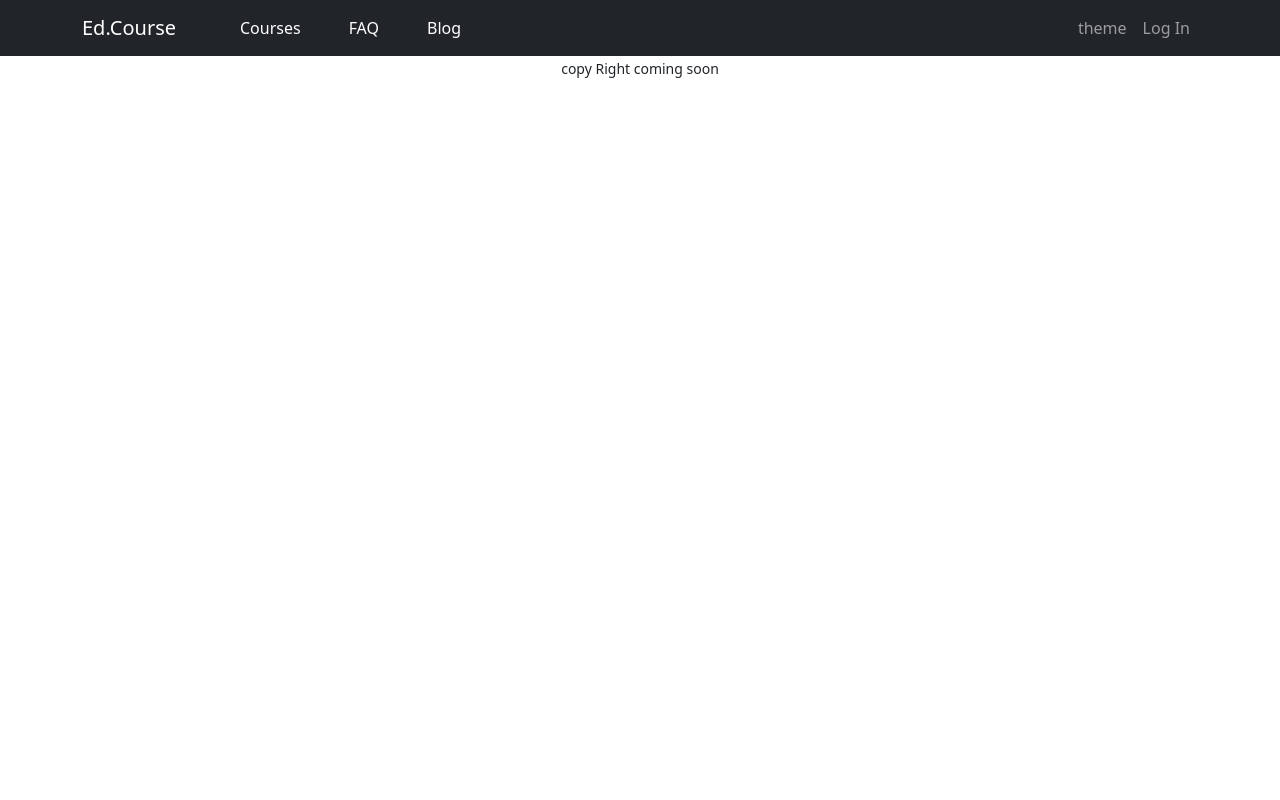
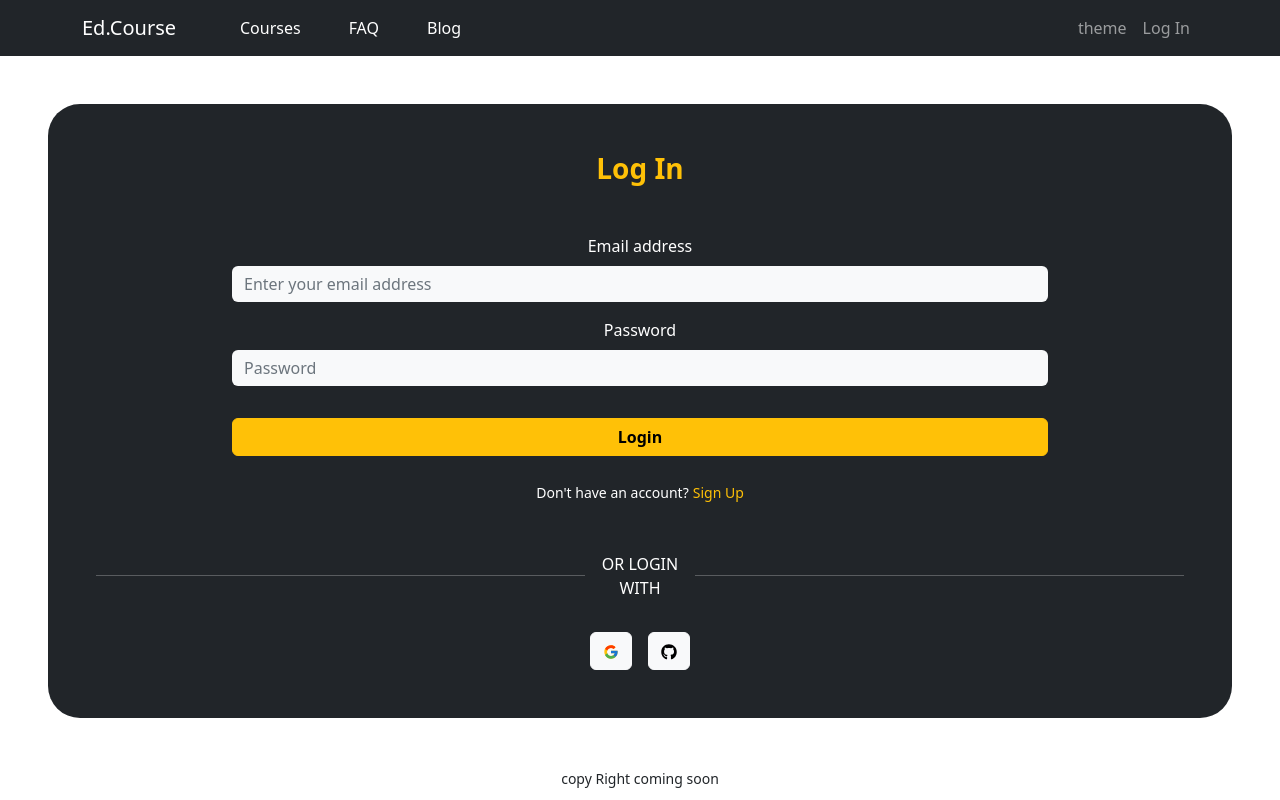
Before and after one commit to RAZYANIK/Ed-tech-client-repo, a React (Create React App) app: page /login in a window 1280 px wide. Built offline with nearby package versions, Linux system fonts and the light colour scheme; no server answers.

Commit message:
4th commit

```diff
--- a/src/UserContext/UserContext.js
+++ b/src/UserContext/UserContext.js
@@ -19,6 +19,23 @@ const UserContext = ({ children }) => {
     const [user, setUser] = useState({});
     const [loading, setLoading] = useState(true);
 
+    const ProviderLogIn = (provider) => {
+        setLoading(true);
+        return signInWithPopup(auth, provider)
+    }
+    const createUser = (email, password) => {
+        setLoading(true);
+        return createUserWithEmailAndPassword(auth, email, password);
+    };
+    const userLogIn = (email, password) => {
+        setLoading(true);
+        return signInWithEmailAndPassword(auth, email, password);
+    };
+    const userLogOut = () => {
+        setLoading(true);
+        return signOut(auth);
+    };
+
     useEffect(() => {
         const unsubscribe = onAuthStateChanged(auth, (currentUser) => {
             setUser(currentUser);
@@ -26,7 +43,14 @@ const UserContext = ({ children }) => {
         })
         return () => unsubscribe();
     }, []);
-    const authInfo = {};
+    const authInfo = {
+        user,
+        ProviderLogIn,
+        createUser,
+        userLogIn,
+        userLogOut,
+        loading,
+    };
     return (
         <AuthContext.Provider value={authInfo}>
             {children}
--- a/src/page/Login.js
+++ b/src/page/Login.js
@@ -1,9 +1,132 @@
-import React from 'react';
+import Button from "react-bootstrap/Button";
+import Form from "react-bootstrap/Form";
+import { FcGoogle } from "react-icons/fc";
+import { FaGithub } from "react-icons/fa";
+import { GithubAuthProvider, GoogleAuthProvider } from 'firebase/auth';
+import React, { useContext } from 'react';
+import { useState } from 'react';
+import { Link, useLocation, useNavigate } from 'react-router-dom';
+import { AuthContext } from '../UserContext/UserContext';
 
 const Login = () => {
+    const { ProviderLogIn, userLogIn } = useContext(AuthContext);
+    const [error, setError] = useState('');
+
+    const navigate = useNavigate();
+    const location = useLocation();
+
+    const from = location.state?.from?.pathname || '/'
+    const googleProvider = new GoogleAuthProvider();
+    const githubProvider = new GithubAuthProvider();
+
+    const handleGoogleSignIn = () => {
+        ProviderLogIn(googleProvider)
+            .then((result) => {
+                const user = result.user;
+                console.log(user);
+                if (user?.email) {
+                    navigate(from, { replace: true });
+                }
+            })
+            .catch((error) => {
+                console.error(error);
+            });
+    };
+    const handleGithubSignIn = () => {
+        ProviderLogIn(githubProvider)
+            .then((result) => {
+                const user = result.user;
+                console.log(user);
+                navigate(from, { replace: true });
+            })
+            .catch((error) => {
+                console.error(error);
+            });
+    };
+
+    const handleSubmit = (event) => {
+        event.preventDefault();
+        const form = event.target;
+        const email = form.email.value;
+        const password = form.password.value;
+        console.log(email, password);
+
+        userLogIn(email, password)
+            .then((result) => {
+                const user = result.user;
+                console.log(user);
+                form.reset();
+                setError("");
+                navigate(from, { replace: true });
+            })
+            .catch((error) => {
+                console.error(error);
+                setError(error.message);
+            });
+    };
+
     return (
-        <div>
+        <div className="mt-5 bg-dark p-lg-5 p-md-5 px-sm-2 px-2 py-sm-5 py-5 mx-5 rounded-5 mb-5">
+            <h3 className="text-center text-warning fw-bolder">Log In</h3>
+            <Form className="mt-5 w-75 mx-auto" onSubmit={handleSubmit}>
+                <Form.Group className="mb-3" controlId="formBasicEmail">
+                    <Form.Label className="text-white">Email address</Form.Label>
+                    <Form.Control
+                        type="email"
+                        name="email"
+                        placeholder="Enter your email address"
+                        required
+                        className="bg-light border-0"
+                    />
+                </Form.Group>
 
+                <Form.Group className="mb-3" controlId="formBasicPassword">
+                    <Form.Label className="text-white">Password</Form.Label>
+                    <Form.Control
+                        type="password"
+                        name="password"
+                        placeholder="Password"
+                        required
+                        className="bg-light border-0"
+                    />
+                </Form.Group>
+
+                <Form.Text className="text-danger fw-semibold">
+                    <p className="text-center">{error}</p>
+                </Form.Text>
+
+                <Button
+                    variant="warning w-100"
+                    className="mt-3 fw-semibold"
+                    type="submit"
+                >
+                    Login
+                </Button>
+                <p className="text-center text-white mt-4">
+                    <small>
+                        Don't have an account?
+                        <Link
+                            className="text-decoration-none text-warning ms-1"
+                            to="/signup"
+                        >
+                            Sign Up
+                        </Link>
+                    </small>
+                </p>
+            </Form>
+            <div className="d-flex mt-5 align-items-center justify-content-center mb-3">
+                <hr className="text-white w-50 mx-auto pb-3" />
+                <p className="text-white text-center">OR LOGIN WITH</p>
+                <hr className="text-white w-50 mx-auto pb-3" />
+            </div>
+            <div className="d-flex justify-content-center gap-3">
+                <Button variant="light" onClick={handleGoogleSignIn}>
+                    <FcGoogle />
+                </Button>
+                <Button variant="light" onClick={handleGithubSignIn}>
+                    <FaGithub />
+                </Button>
+            </div>
         </div>
     );
 };
--- a/src/page/shared/Navbar/Navbar.js
+++ b/src/page/shared/Navbar/Navbar.js
@@ -15,7 +15,7 @@ const Navbar = () => {
                     className="bg-dark px-1 py-3  my-2 rounded-2 text-center "
                 >
                     <Link
-                        to={`/courses/${course.course_id}`}
+                        to={`/course/${course.course_id}`}
                         className=" text-decoration-none text-white fw-normal"
                     >
                         {course.courseName}
```
